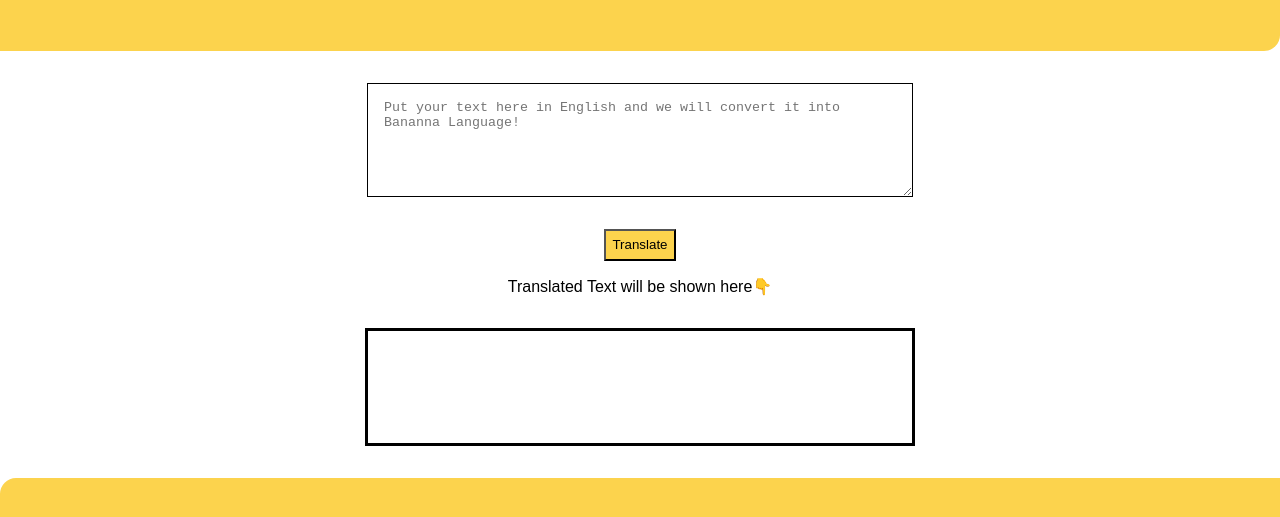
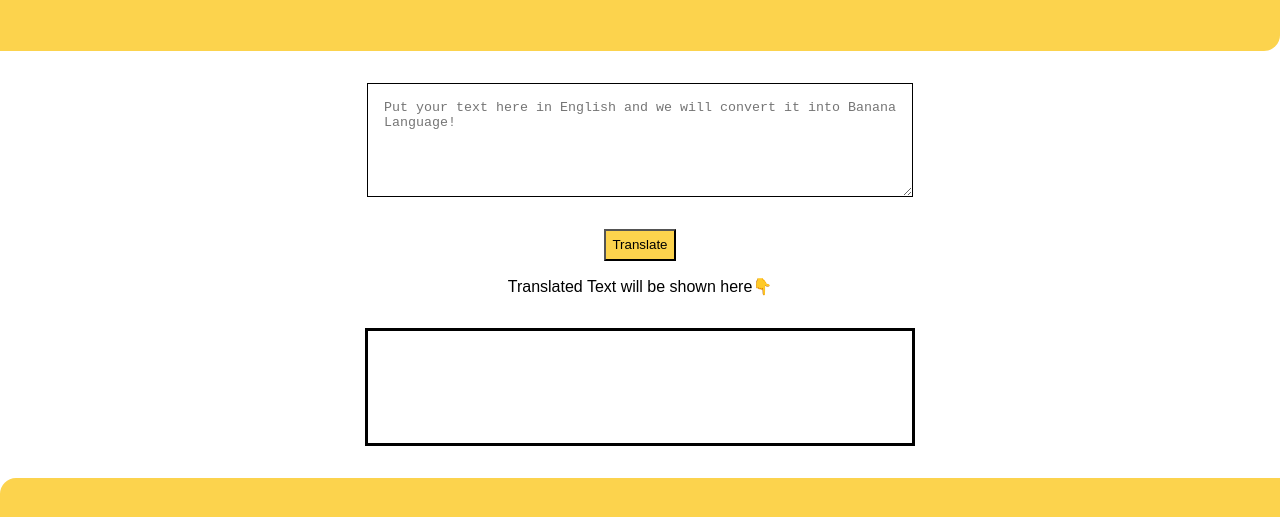
Before and after one commit to MugdhaPadgelwar/banana-speak-minion-language, a plain HTML site: page index.html in a window 1280 px wide. Shown: the part 81-598 px from the top of the page. Drawn offline with Linux system fonts and the light colour scheme; a web font is replaced by a local one.

Commit message:
updated text

```diff
--- a/index.html
+++ b/index.html
@@ -13,7 +13,7 @@
         <h1 class="nav-text">Banana Talk</h1>
     </nav>
     <div class="center">
-    <textarea  placeholder="Put your text here in English and we will convert it into Bananna Language!"id="txt-Input"></textarea>
+    <textarea  placeholder="Put your text here in English and we will convert it into Banana Language!"id="txt-Input"></textarea>
     <button class="btn-design" id="btn-translate">Translate</button>
 
 
```
